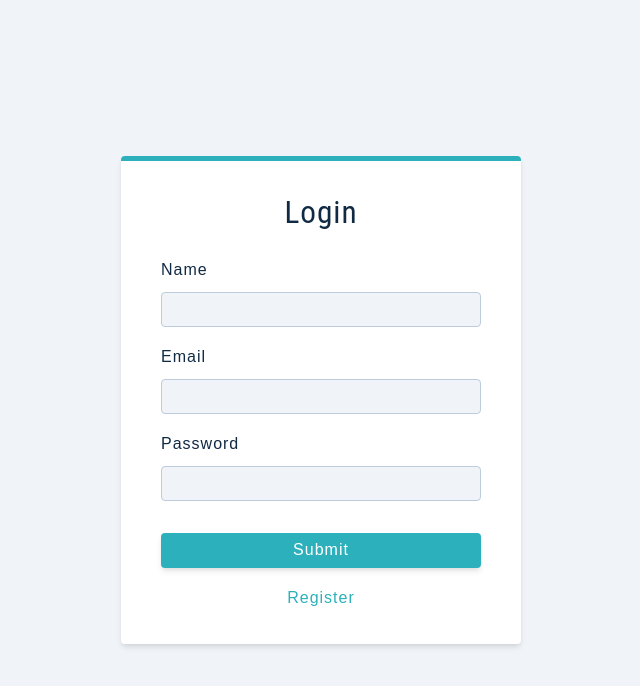
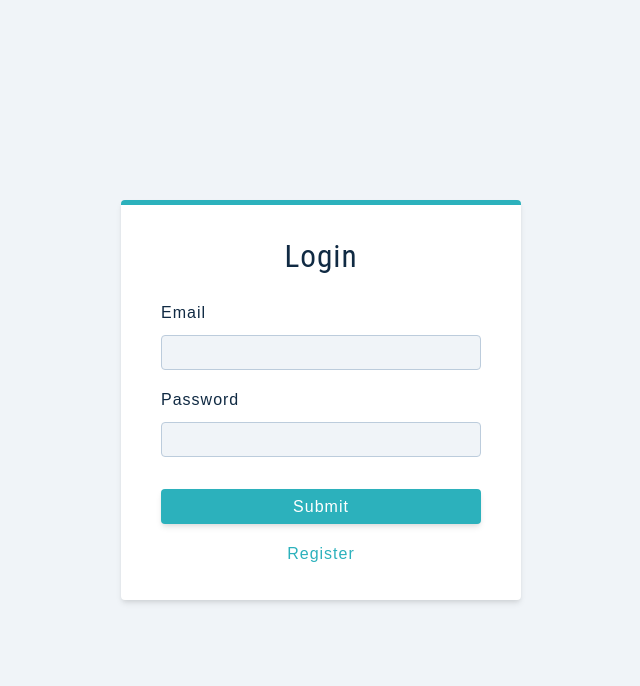
Before and after one commit to peterhagenson/mern-jobify, a React (Create React App) app in the folder client/: page /register in a window 1280 px wide. Shown: the top 686 px of the page, without its empty margins (319-959 px from the left). Built offline with nearby package versions, Linux system fonts and the light colour scheme.

Commit message:
name field toggled

```diff
--- a/client/src/pages/register.js
+++ b/client/src/pages/register.js
@@ -31,10 +31,12 @@ const Register = () => {
         <Wrapper className='full-page'>
             <form className='form' onSubmit={onSubmit}>
                 <Logo />
-                <h3>Login</h3>
+                <h3>{values.isMember ? "Login" : "Register"}</h3>
                 {values.showAlert && <Alert />}
                 {/*name input */}
-                <FormRow type='text' name='name' value={values.name} handleChange={handleChange} />
+                {!values.isMember &&
+                    <FormRow type='text' name='name' value={values.name} handleChange={handleChange} />}
+
                 {/*email input */}
                 <FormRow type='email' name='email' value={values.email} handleChange={handleChange} />
                 {/*email input */}
```
